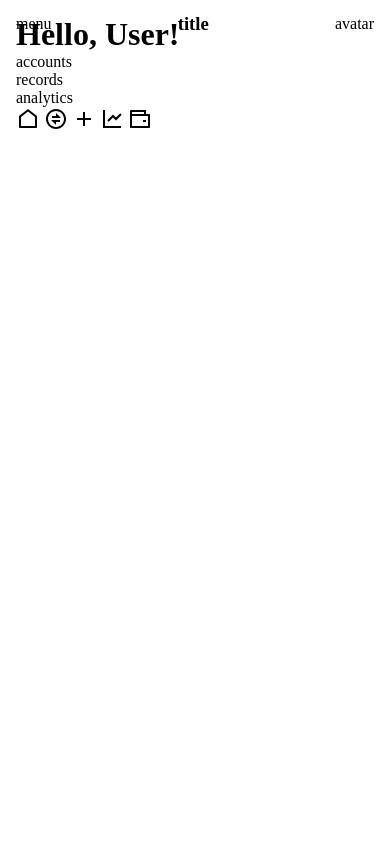
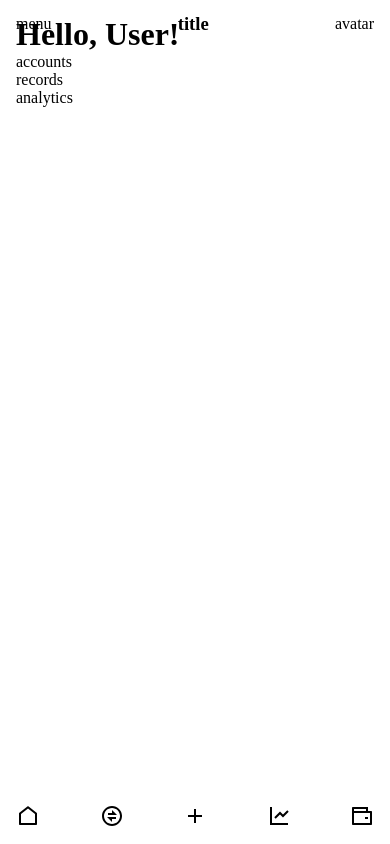
Before and after one commit to AltanfizGenity/BudgetEve-deprecated, a Svelte app: page / in a window 390 px wide. Built offline with nearby package versions, Linux system fonts and the light colour scheme.

Commit message:
style(MobileNavbar): basic style

```diff
--- a/src/components/navbar/MobileNavbar.svelte
+++ b/src/components/navbar/MobileNavbar.svelte
@@ -16,3 +16,16 @@
     <AnalyticsButton/>
     <AccountsButton/>
 </nav>
+
+<style>
+    #mobile-navbar {
+        position: fixed;
+        bottom: 0;
+        left: 0;
+        width: 100%;
+        display: flex;
+        justify-content: space-between;
+        align-items: center;
+        padding: var(--appSpacing);
+    }
+</style>
```
